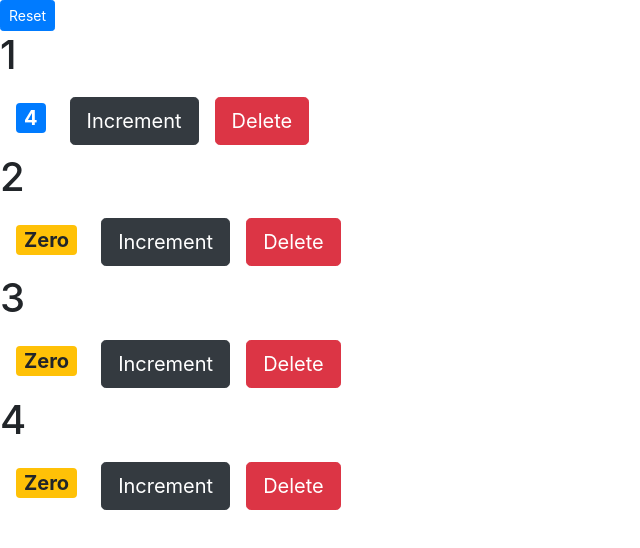
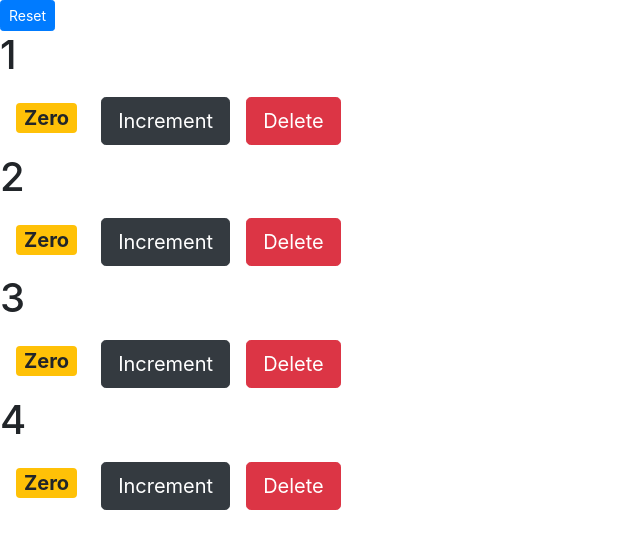
Before and after one commit to sachinlokesh05/React.JS, a React (Create React App) app: page / in a window 1280 px wide. Shown: the top 548 px of the page, without its empty margins (0-640 px from the left). Built offline with nearby package versions, Linux system fonts and the light colour scheme.

Commit message:
removed local state

```diff
--- a/src/components/counter.jsx
+++ b/src/components/counter.jsx
@@ -3,52 +3,31 @@ import React, { Component } from 'react'
 // import {Alert } from 'react-bootstrap';
 
 class Counter extends Component {
-    state = { count : this.props.counter.value
-        };
-    // constructor(){
-    //     super();
-    //     this.handleIncrement = this.handleIncrement.bind(this);
-    // }
-    // renderTags(){
-    //     if (this.state.tags.length === 0 ) return <h3>There are no tags!</h3>;
-
-    //     return  <ul>{this.state.tags.map(tag => <li key={tag} >{tag}</li> )}</ul>
-
-    // }
-
-    handleIncrement = () => {
-        this.setState({count:this.state.count + 1});
-    };
-
-    // handleDelete = counterId => {
-    //     console.log(counterId);
-
-    // };
-
-    // dohandleIncrement = () => {
-    //     this.handleIncrement({id:1});
-    // }
-
     render() {
         return (<React.Fragment>
             <h1>{this.props.counter.id}</h1>
             <span style={ {fontSize:20 }} className={this.getBadgeClasses() } >{this.formatCount()}</span>
-            <button className="btn btn-dark btn-lg m-2" onClick={this.handleIncrement} >Increment</button>
-            <button className="btn btn-danger btn-lg m-2" onClick={()=>this.props.onDelete(this.props.counter.id)} >Delete</button>
-            {/* {this.state.tags.length === 0  && <Alert variant="info m-2  " > <h3>Please Create a new tags!!</h3> </Alert>}
-            <Alert variant="danger m-2  " > {this.renderTags()} </Alert>  */}
-
+            <button
+            className="btn btn-dark btn-lg m-2"
+            onClick={()=>this.props.onIncrement(this.props.counter)} >
+                 Increment
+                 </button>
+            <button
+            className="btn btn-danger btn-lg m-2"
+            onClick={()=>this.props.onDelete(this.props.counter.id)} >
+                Delete
+                </button>
         </React.Fragment>);
     }
     getBadgeClasses() {
         let classes = "badge m-3 badge-";
-        classes += this.state.count === 0 ? "warning" : "primary";
+        classes += this.props.counter.value === 0 ? "warning" : "primary";
         return classes;
     }
     formatCount (){
-        const {count} = this.state;
-        return count === 0 ? "Zero" : count;
-    };
+        const {value} = this.props.counter;
+        return value === 0 ? "Zero" : value;
+    }
 }
 
 export default Counter;
--- a/src/components/counters.jsx
+++ b/src/components/counters.jsx
@@ -1,34 +1,50 @@
 import React, { Component } from 'react'
 import Counter from './counter'
 class Counters extends Component {
-    state = {  counter:[
-        { id:1,value:4},
+    state = {  counters:[
+        { id:1,value:0},
         { id:2,value:0},
         { id:3,value:0},
         { id:4,value:0}
     ]  };
 
     handleDelete = counterId => {
-        const counter = this.state.counter.filter(c => c.id !== counterId );
-        this.setState({counter});
+        const counters = this.state.counters.filter(c => c.id !== counterId );
+        this.setState({counters});
+
+    };
+
+    handleIncrement = counter => {
+        const counters = [...this.state.counters];
+        const index = counters.indexOf(counter);
+        counters[index] = {...counter};
+        counters[index].value++;
+        this.setState({counters});
 
     };
 
     handleReset = () => {
-        const counter = this.state.counter.map(c => {
+        const counters = this.state.counters.map(c => {
             c.value = 0;
             return c ;
         });
-        this.setState({counter});
+        this.setState({counters});
     }
 
     render() {
         return (
             <div>
-                <button className="btn btn-primary btn-sm btn-m2" onClick={this.handleReset} >Reset</button>
-            {this.state.counter.map(counter =>
-            <Counter key={counter.id} onDelete={this.handleDelete} counter={counter} >
-            </Counter>)}
+            <button className="btn btn-primary btn-sm btn-m2"
+            onClick={this.handleReset}
+            >Reset
+            </button>
+            {this.state.counters.map(counters => (
+            <Counter key={counters.id}
+                    onIncrement={this.handleIncrement}
+                    onDelete={this.handleDelete}
+                    counter={counters}
+                    />
+             ) )}
             </div>
         );
     }
```
